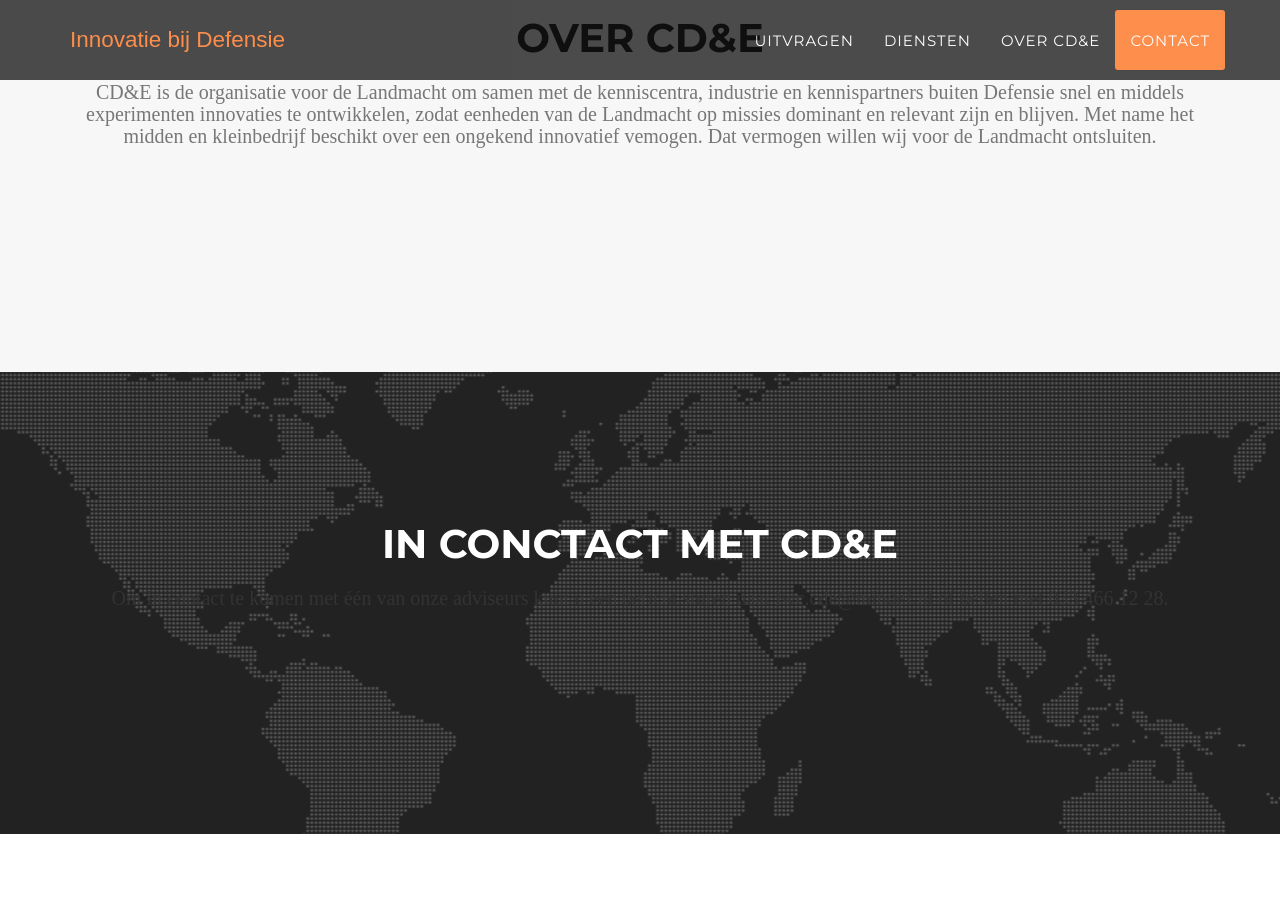
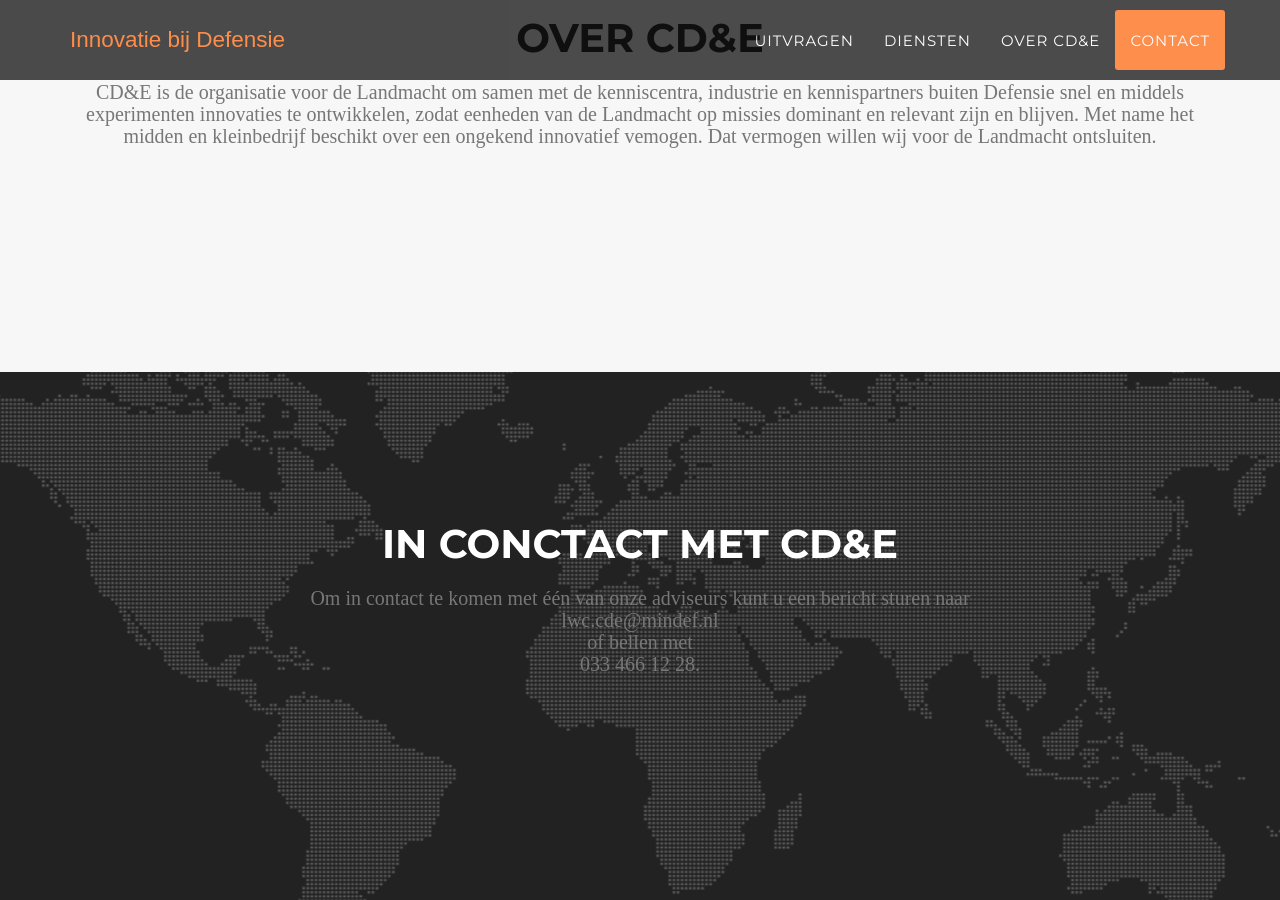
Before and after one commit to cpcorvers/CDE-new, a Jekyll site: the page built from index.html, in a window 1280 px wide and 900 px high, scrolled down 2569 px. Built offline with Jekyll 4.4.1, drawn with Linux system fonts in a browser that asks for light colours; some web fonts are replaced; before the commit the page ends 3403 px from its top, so only the background shows below that.

Commit message:
update10

```diff
--- a/_includes/contact.html
+++ b/_includes/contact.html
@@ -3,7 +3,10 @@
             <div class="row">
                 <div class="col-lg-12 text-center">
                     <h2 class="section-heading">In conctact met CD&E</h2>
-                    <h3 class="section-subheading ">Om in contact te komen met één van onze adviseurs kunt u een bericht sturen naar lwc.cde@mindef.nl of bellen met 033 466 12 28.</h3>
+                    <h3 class="section-subheading text-muted">Om in contact te komen met één van onze adviseurs kunt u een bericht sturen naar
+                      <br> lwc.cde@mindef.nl
+                      <br> of bellen met
+                      <br> 033 466 12 28.</h3>
                 </div>
             </div>
             <!-- <div class="row">
```
